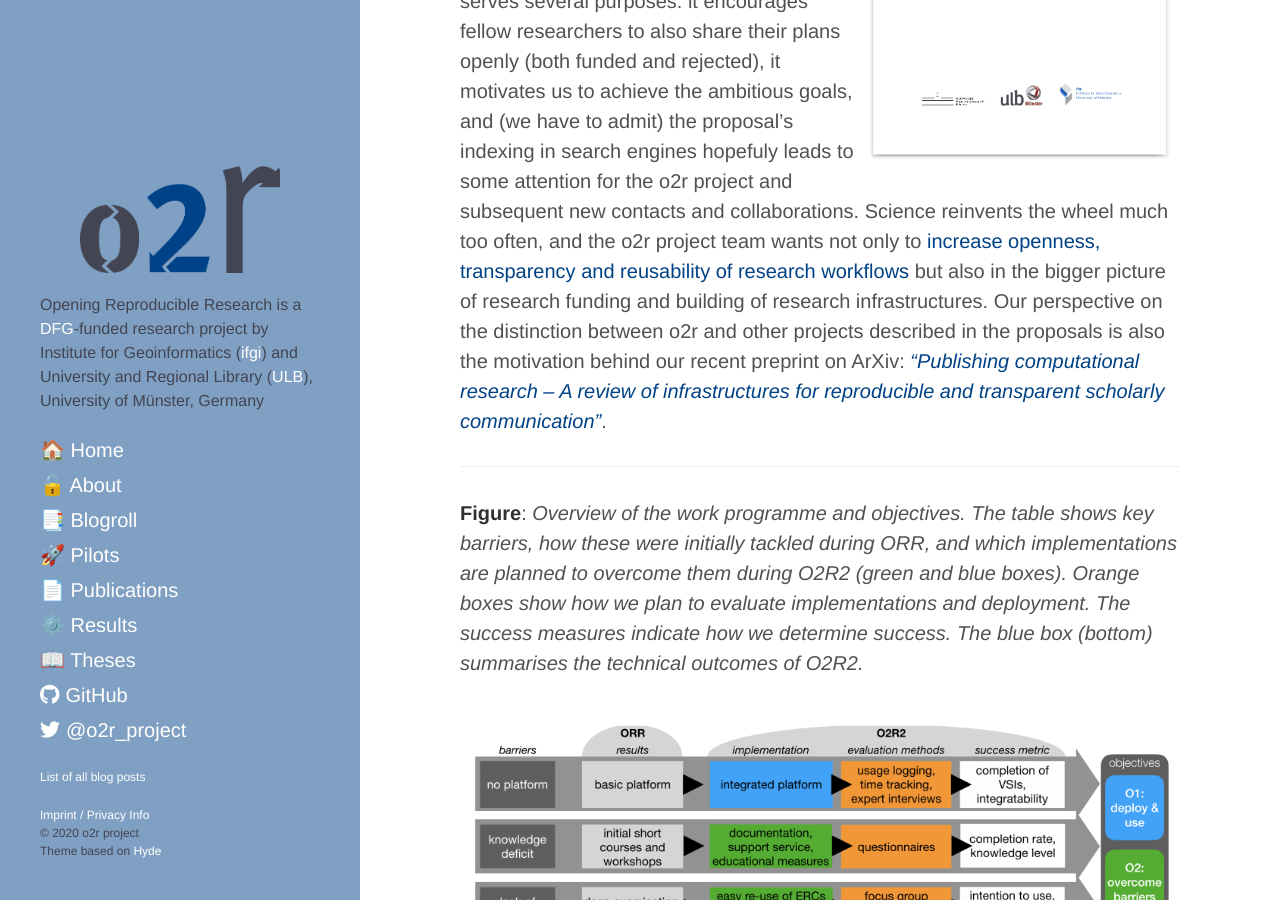
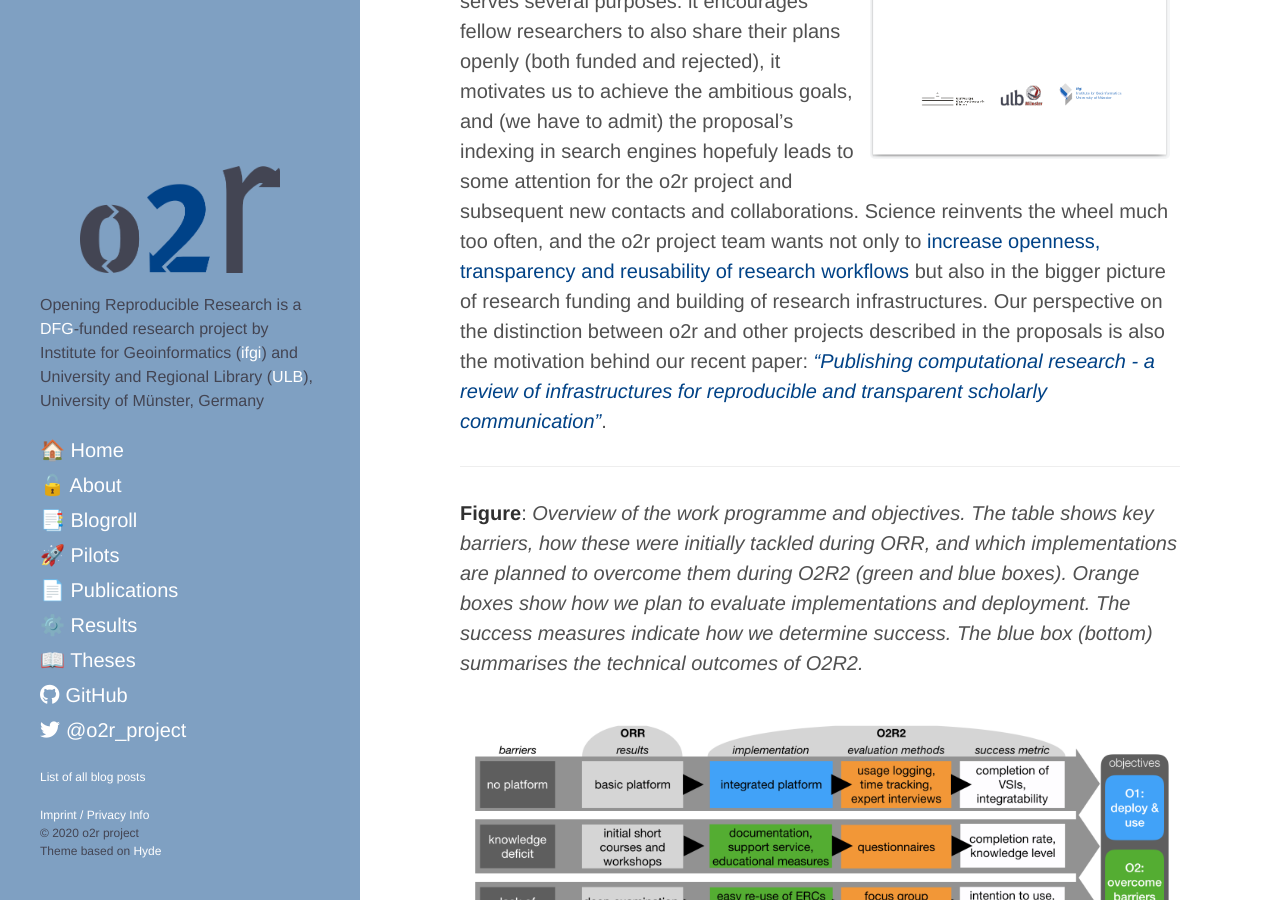
Before and after one commit to o2r-project/o2r-project.github.io, a Jekyll site: the page built from _posts/2020-02-03-o2r2-project-proposal.md, in a window 1280 px wide and 900 px high, scrolled down 454 px. Built offline with Jekyll 4.4.1, drawn with Linux system fonts in a browser that asks for light colours; nearby versions of some CDN libraries; comment, search, counter and statistics services are not loaded.

Commit message:
update to paper doi

```diff
--- a/_posts/2020-02-03-o2r2-project-proposal.md
+++ b/_posts/2020-02-03-o2r2-project-proposal.md
@@ -17,7 +17,7 @@
 
 We hope this publication of our proposal serves several purposes: it<!--more--> encourages fellow researchers to also share their plans openly (both funded and rejected), it motivates us to achieve the ambitious goals, and (we have to admit) the proposal's indexing in search engines hopefuly leads to some attention for the o2r project and subsequent new contacts and collaborations.
 Science reinvents the wheel much too often, and the o2r project team wants not only to [increase openness, transparency and reusability of research workflows](/about) but also in the bigger picture of research funding and building of research infrastructures.
-Our perspective on the distinction between o2r and other projects described in the proposals is also the motivation behind our recent preprint on ArXiv: [_"Publishing computational research – A review of infrastructures for reproducible and transparent scholarly communication"_](https://arxiv.org/abs/2001.00484).
+Our perspective on the distinction between o2r and other projects described in the proposals is also the motivation behind our recent paper: [_"Publishing computational research - a review of infrastructures for reproducible and transparent scholarly communication"_](https://doi.org/10.1186/s41073-020-00095-y).
 
 --------
 
```
